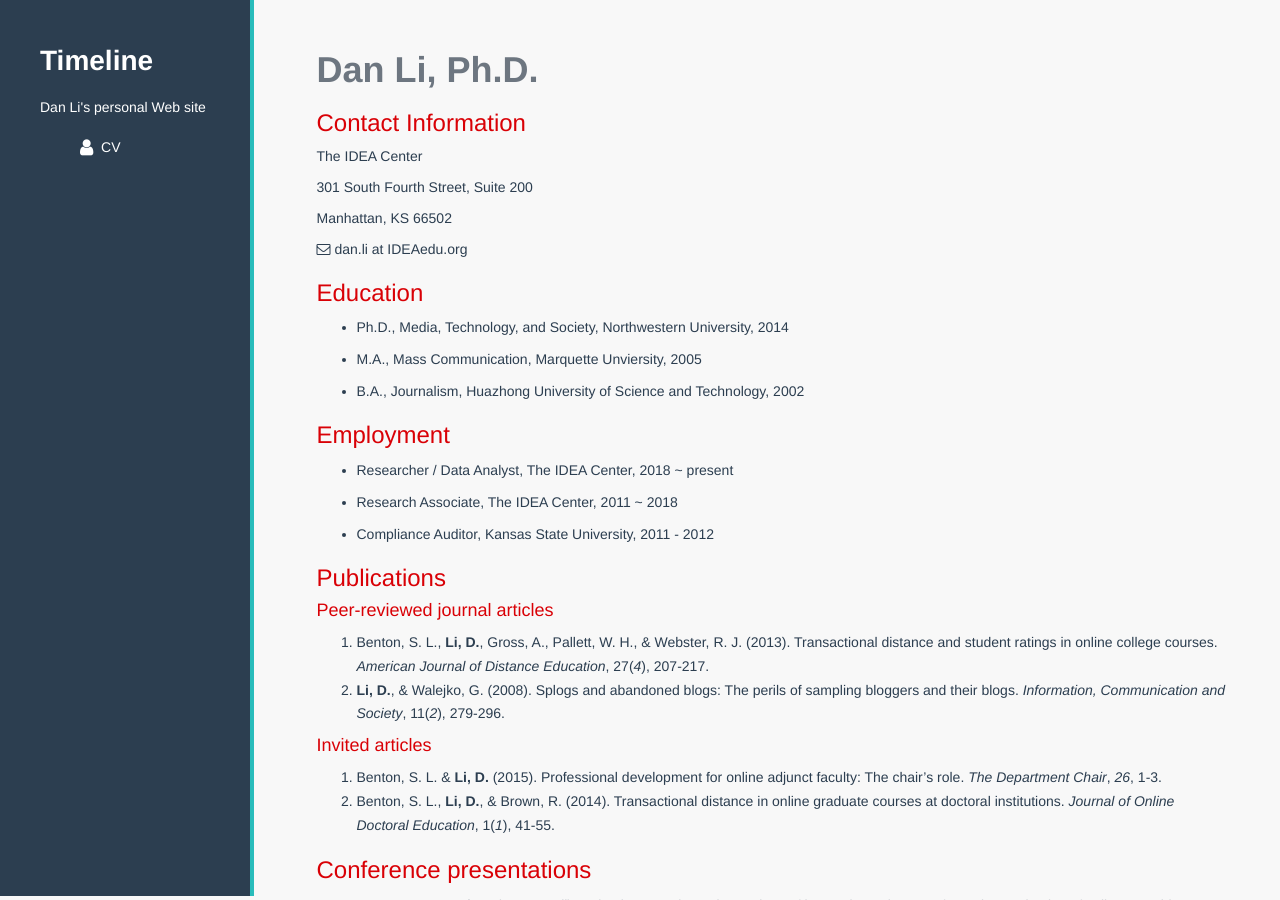
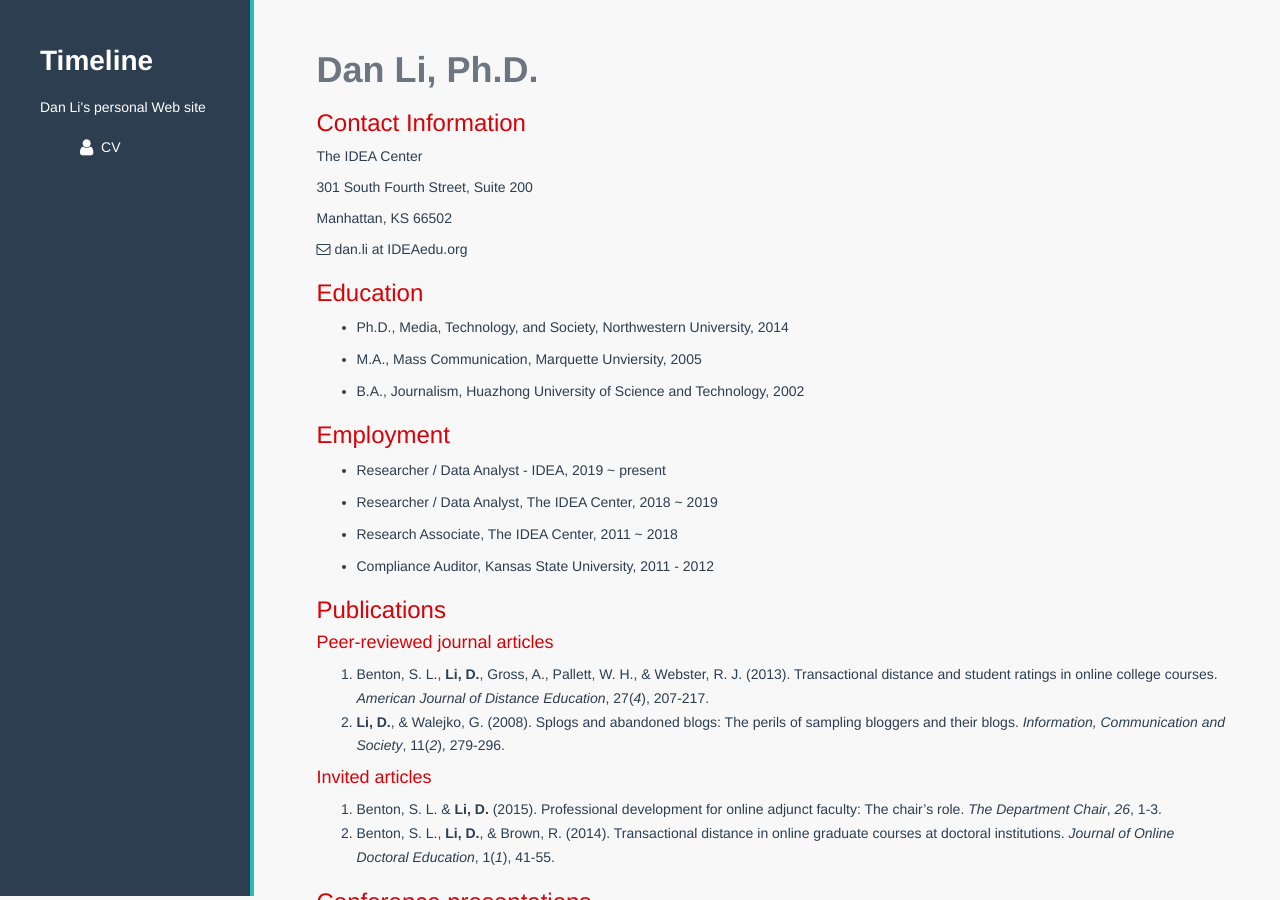
Before and after one commit to danli-ds/danliIDEA.github.io, a Jekyll site: the page built from CV/index.md, in a window 1280 px wide and 900 px high. Built offline with Jekyll 4.4.1, drawn with Linux system fonts in a browser that asks for light colours; nearby versions of some CDN libraries; some of the changed text lies outside the part shown.

Commit message:
add CL and IDEA paper 80

```diff
--- a/CV/index.md
+++ b/CV/index.md
@@ -21,7 +21,9 @@ Manhattan, KS 66502
 
 ### Employment
 
-- Researcher / Data Analyst, The IDEA Center, 2018 ~ present
+- Researcher / Data Analyst - IDEA, 2019 ~ present
+
+- Researcher / Data Analyst, The IDEA Center, 2018 ~ 2019
 
 - Research Associate, The IDEA Center, 2011 ~ 2018
 
@@ -64,6 +66,7 @@ Manhattan, KS 66502
 
 #### Research and technical reports
 
+1. Benton, S. L., & **Li, D.** (2019). *Judging the Credibility of Quantitative Student Ratings of Instruction Research - IDEA Paper 80*. Manhattan, KS: The IDEA Center.
 1. Archie, T., Benton, S. L., & **Li, D.** (2018). *IDEA Technical Report No. 21: Updated Technical Manual
 for the IDEA Feedback System for Chairs*. Manhattan, KS: The IDEA Center.
 1. Benton, S. L., & **Li, D.** (2018). *IDEA Technical Report No. 20: Updated Technical Manual for the IDEA Feedback System for Administrators*. Manhattan, KS: The IDEA Center.
```
